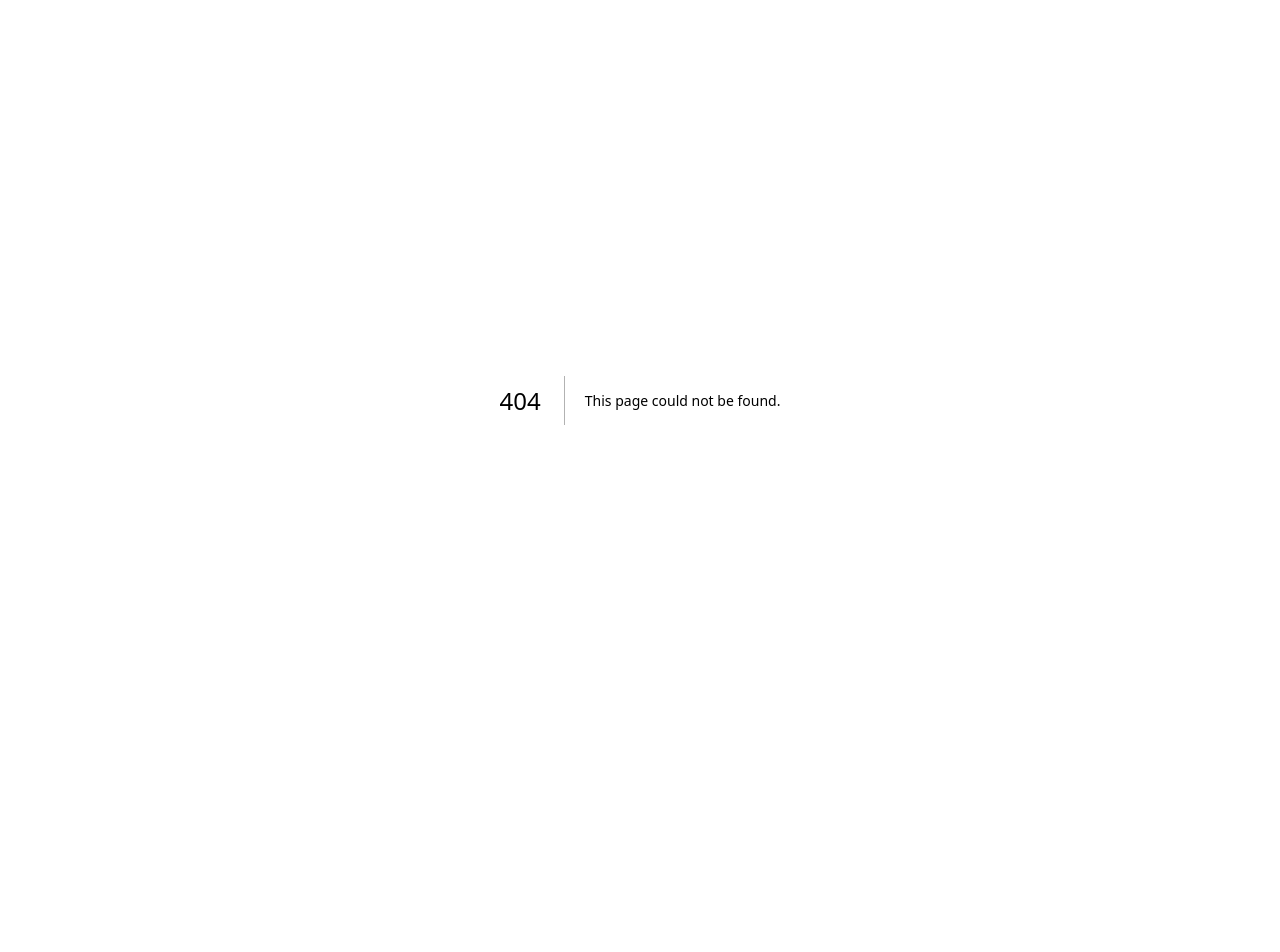
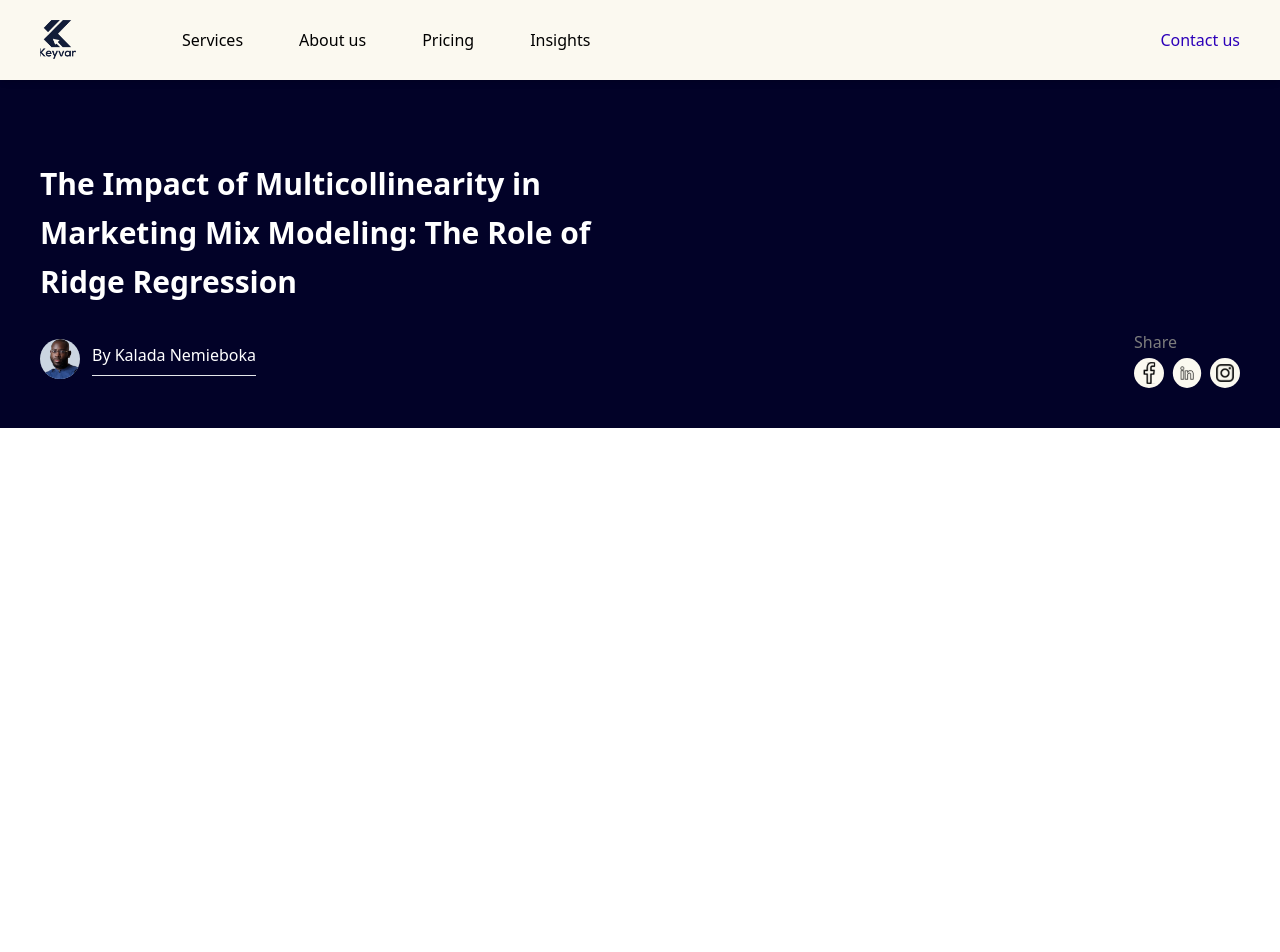
Before and after one commit to Perebonilado/keyvar-client, a Next.js app: page /insights/1 in a window 1280 px wide. Before the commit this address had no page. Shown: the top 952 px of the page. Before the commit the page ends 800 px from the top, so only its background shows below. Built offline with nearby package versions, Linux system fonts and the light colour scheme.

Commit message:
view insight done

```diff
--- a/@modules/Insights/InsightItem.tsx
+++ b/@modules/Insights/InsightItem.tsx
@@ -1,12 +1,19 @@
 import { Insight } from "@/models/Insight";
 import Image from "next/image";
 import React, { FC } from "react";
+import { useRouter } from "next/router";
 
 interface Props extends Insight {}
 
 const InsightItem: FC<Props> = (props) => {
+  const router = useRouter();
   return (
-    <div className="w-full max-w-[350px] cursor-pointer">
+    <div
+      className="w-full max-w-[350px] cursor-pointer"
+      onClick={() => {
+        router.push(`/insights/${props.id}`);
+      }}
+    >
       <div className="h-[180px] w-full border rounded-t-xl relative overflow-hidden">
         <Image
           layout="fill"
--- /dev/null
+++ b/@modules/Insights/NotificationBar.tsx
@@ -0,0 +1,75 @@
+import Container from "@/@shared/ui-components/Container";
+import React, { FC } from "react";
+const initialValues = {
+  email: "",
+};
+
+import { useFormik, FormikProvider, Form } from "formik";
+import { SubscriptionFormValidation } from "@/FormValidations/SubscriptionFormValidation";
+import TextField from "@/@shared/ui-components/Input/TextField";
+import Button from "@/@shared/ui-components/Button";
+import ArrowRight from "@/icons/ArrowRight";
+import ErrorMessage from "@/@shared/ui-components/ErrorMessage/ErrorMessage";
+
+const NotificationBar: FC = () => {
+  const formik = useFormik({
+    initialValues,
+    validationSchema: SubscriptionFormValidation,
+    onSubmit: (values) => {},
+  });
+
+  return (
+    <section className="bg-[#020228] py-24">
+      <Container>
+        <div className="flex items-center max-md:flex-col">
+          <div
+            style={{ flex: 1 }}
+            className="text-white font-semibold w-full max-md:mb-5"
+          >
+            <h2 className="text-2xl">Keyvar Blog</h2>
+            <p className="text-sm mt-3">
+              Get notified when we share new insights
+            </p>
+          </div>
+          <div
+            style={{ flex: 1 }}
+            className="flex items-center justify-end max-md:justify-start w-full max-w-[350px]"
+          >
+            <div className="w-full">
+              <FormikProvider value={formik}>
+                <Form>
+                  <label className={`text-white text-sm font-semibold mb-2`}>
+                    Email
+                  </label>
+                  <div>
+                    <div className="flex items-center mt-2">
+                      <TextField
+                        {...formik.getFieldProps("email")}
+                        placeholder="Email address"
+                        className="min-h-[20px] text-black flex m-0 placeholder:text-gray-400 placeholder:text-sm px-4 py-1 outline-none bg-white border-none"
+                      />
+                      <Button
+                        title=""
+                        starticon={<ArrowRight />}
+                        className="!rounded-none h-[33px]"
+                      />
+                    </div>
+                    {formik.touched.email && formik.errors.email && (
+                      <ErrorMessage message={formik.errors.email} />
+                    )}
+                  </div>
+                </Form>
+              </FormikProvider>
+              <p className="text-[#7D7D7D] text-xs mt-4">
+                You may opt out of these communications at any time. For more
+                information, check out our privacy policy.
+              </p>
+            </div>
+          </div>
+        </div>
+      </Container>
+    </section>
+  );
+};
+
+export default NotificationBar;
--- /dev/null
+++ b/@modules/Insights/ViewInsightBanner.tsx
@@ -0,0 +1,42 @@
+import Avatar from "@/@shared/components/Avatar";
+import Container from "@/@shared/ui-components/Container";
+import FacebookIcon from "@/icons/FacebookIcon";
+import InstagramIcon from "@/icons/InstagramIcon";
+import LinkedInIcon from "@/icons/LinkedInIcon";
+import React, { FC } from "react";
+
+const ViewInsightBanner: FC = () => {
+  return (
+    <section className="bg-[#020228]">
+      <Container className="pt-20 pb-10">
+        <h1 className="text-3xl max-md:text-2xl leading-relaxed text-white font-bold w-full max-w-[610px]">
+          The Impact of Multicollinearity in Marketing Mix Modeling: The Role of
+          Ridge Regression
+        </h1>
+
+        <div className="flex justify-between items-center gap-3 mt-6 max-sm:flex-col max-sm:items-start">
+          <div className="flex items-center gap-1">
+            <Avatar
+              fallBack="Kalada"
+              imageUrl="/assets/about-us/kalada.png"
+              alt="author image"
+              size="sm"
+            />
+            <p className="text-white ml-2 border-b pb-2">By Kalada Nemieboka</p>
+          </div>
+
+          <div>
+            <p className="text-[#7D7D7D] mb-1">Share</p>
+            <div className="flex items-center gap-2">
+                <FacebookIcon />
+                <LinkedInIcon />
+                <InstagramIcon />
+            </div>
+          </div>
+        </div>
+      </Container>
+    </section>
+  );
+};
+
+export default ViewInsightBanner;
--- /dev/null
+++ b/@modules/Insights/ViewInsightContentContainer.tsx
@@ -0,0 +1,25 @@
+import Button from "@/@shared/ui-components/Button";
+import Container from "@/@shared/ui-components/Container";
+import Link from "next/link";
+import React, { FC } from "react";
+
+const ViewInsightContentContainer: FC = () => {
+  return (
+    <section>
+      <Container>
+        <div className="min-h-screen"></div>
+
+        <Link href={"/insights"}>
+          <Button
+            title="Back to insights"
+            variant="text"
+            className="mx-auto mt-14 mb-10 !gap-2"
+            starticon={<div className="text-black">{"<"}</div>}
+          />
+        </Link>
+      </Container>
+    </section>
+  );
+};
+
+export default ViewInsightContentContainer;
--- a/@shared/components/Footer/index.tsx
+++ b/@shared/components/Footer/index.tsx
@@ -7,10 +7,20 @@ import FacebookIcon from "@/icons/FacebookIcon";
 import LinkedInIcon from "@/icons/LinkedInIcon";
 import InstagramIcon from "@/icons/InstagramIcon";
 import ChevronRight from "@/icons/ChevronRight";
+import cn from "classnames";
+import { AppLogo } from "../AppLogo";
 
-const Footer: FC = () => {
+interface Props {
+  bgColor?: "default" | "white";
+}
+
+const Footer: FC<Props> = ({ bgColor = "default" }) => {
+  const footerRootStyling = cn(`bg-[#020228] text-sm `, {
+    ["bg-[#020228] text-white"]: bgColor === "default",
+    ["bg-white text-black"]: bgColor === "white",
+  });
   return (
-    <footer className="bg-[#020228] text-sm text-white">
+    <footer className={footerRootStyling}>
       <Container className="py-10">
         <div className="flex flex-col gap-6 md:hidden pb-14 pt-6 border-b border-b-gray-500">
           <Link href={NavLinks.services.link}>
@@ -45,7 +55,7 @@ const Footer: FC = () => {
           </Link>
         </div>
         <div className="max-md:pt-14">
-          <AltLogo />
+          {bgColor !== "default" ? <AppLogo /> : <AltLogo />}
         </div>
         <div className="py-8 flex">
           <div style={{ flex: 1 }} className="flex flex-col gap-2">
--- a/@shared/layout/AppLayout.tsx
+++ b/@shared/layout/AppLayout.tsx
@@ -2,12 +2,19 @@ import React, { FC, PropsWithChildren } from "react";
 import Navbar from "../components/Navbar";
 import Footer from "../components/Footer";
 
-const AppLayout: FC<PropsWithChildren> = ({ children }) => {
+interface Props {
+  bgColor?: "default" | "white";
+}
+
+const AppLayout: FC<PropsWithChildren<Props>> = ({
+  children,
+  bgColor = "default",
+}) => {
   return (
     <section>
       <Navbar />
       <main className="min-h-screen pt-20">{children}</main>
-      <Footer />
+      <Footer bgColor={bgColor} />
     </section>
   );
 };
--- a/@shared/ui-components/Input/TextField.tsx
+++ b/@shared/ui-components/Input/TextField.tsx
@@ -11,13 +11,13 @@ const TextField: FC<Props> = ({ isRequired, label, error, ...props }) => {
   return (
     <div className="flex flex-col w-full">
       {label && (
-        <label className="text-white text-sm font-semibold mb-2">
+        <label className={`text-white text-sm font-semibold mb-2`}>
           {label} {isRequired && <span className="text-rose-600">*</span>}
         </label>
       )}
       {
         <input
-          className="min-h-[20px] text-black flex m-0 placeholder:text-gray-400 placeholder:text-sm px-4 py-1  rounded-md outline-none bg-white border-none"
+          className={"min-h-[20px] text-black flex m-0 placeholder:text-gray-400 placeholder:text-sm px-4 py-1  rounded-md outline-none bg-white border-none"}
           {...props}
         />
       }
--- a/icons/FacebookIcon.tsx
+++ b/icons/FacebookIcon.tsx
@@ -3,8 +3,8 @@ import React, { FC } from "react";
 const FacebookIcon: FC = () => {
   return (
     <svg
-      width="35"
-      height="35"
+      width="30"
+      height="30"
       viewBox="0 0 35 35"
       fill="none"
       xmlns="http://www.w3.org/2000/svg"
--- a/icons/InstagramIcon.tsx
+++ b/icons/InstagramIcon.tsx
@@ -3,8 +3,8 @@ import React, { FC } from "react";
 const InstagramIcon: FC = () => {
   return (
     <svg
-      width="35"
-      height="35"
+      width="30"
+      height="30"
       viewBox="0 0 35 35"
       fill="none"
       xmlns="http://www.w3.org/2000/svg"
--- a/icons/LinkedInIcon.tsx
+++ b/icons/LinkedInIcon.tsx
@@ -3,8 +3,8 @@ import React, { FC } from "react";
 const LinkedInIcon: FC = () => {
   return (
     <svg
-      width="35"
-      height="37"
+      width="30"
+      height="30"
       viewBox="0 0 35 37"
       fill="none"
       xmlns="http://www.w3.org/2000/svg"
--- /dev/null
+++ b/pages/insights/[id].tsx
@@ -0,0 +1,22 @@
+import NotificationBar from "@/@modules/Insights/NotificationBar";
+import ViewInsightBanner from "@/@modules/Insights/ViewInsightBanner";
+import ViewInsightContentContainer from "@/@modules/Insights/ViewInsightContentContainer";
+import AppHead from "@/@shared/components/AppHead";
+import AppLayout from "@/@shared/layout/AppLayout";
+import { NextPage } from "next";
+import React from "react";
+
+const ViewInsight: NextPage = () => {
+  return (
+    <>
+      <AppHead title="View Insight" />
+      <AppLayout bgColor="white">
+        <ViewInsightBanner />
+        <ViewInsightContentContainer />
+        <NotificationBar />
+      </AppLayout>
+    </>
+  );
+};
+
+export default ViewInsight;
```
Also changed, not shown: @modules/Insights/SubscriptionCard.tsx (+6 -1 lines).
